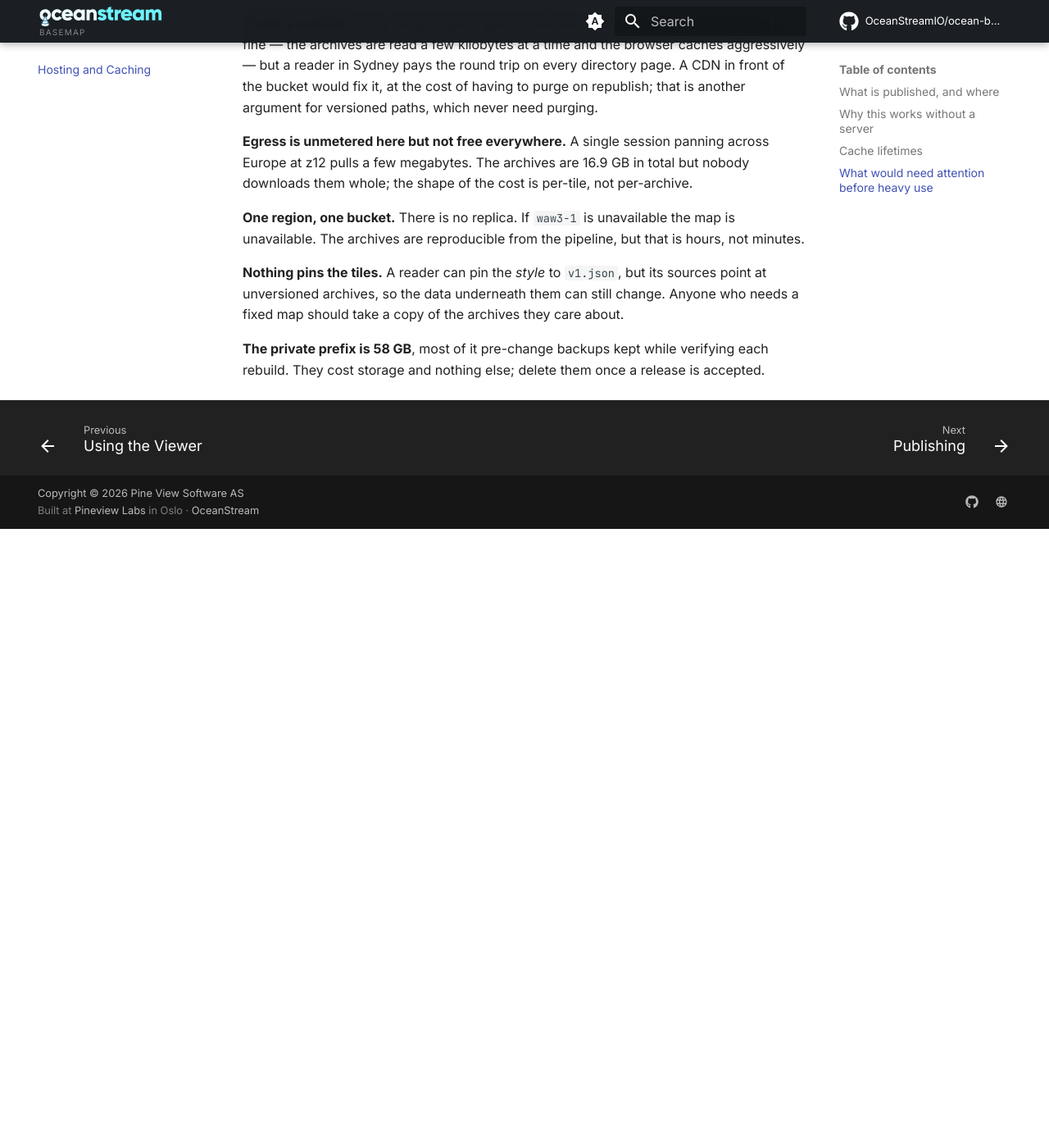
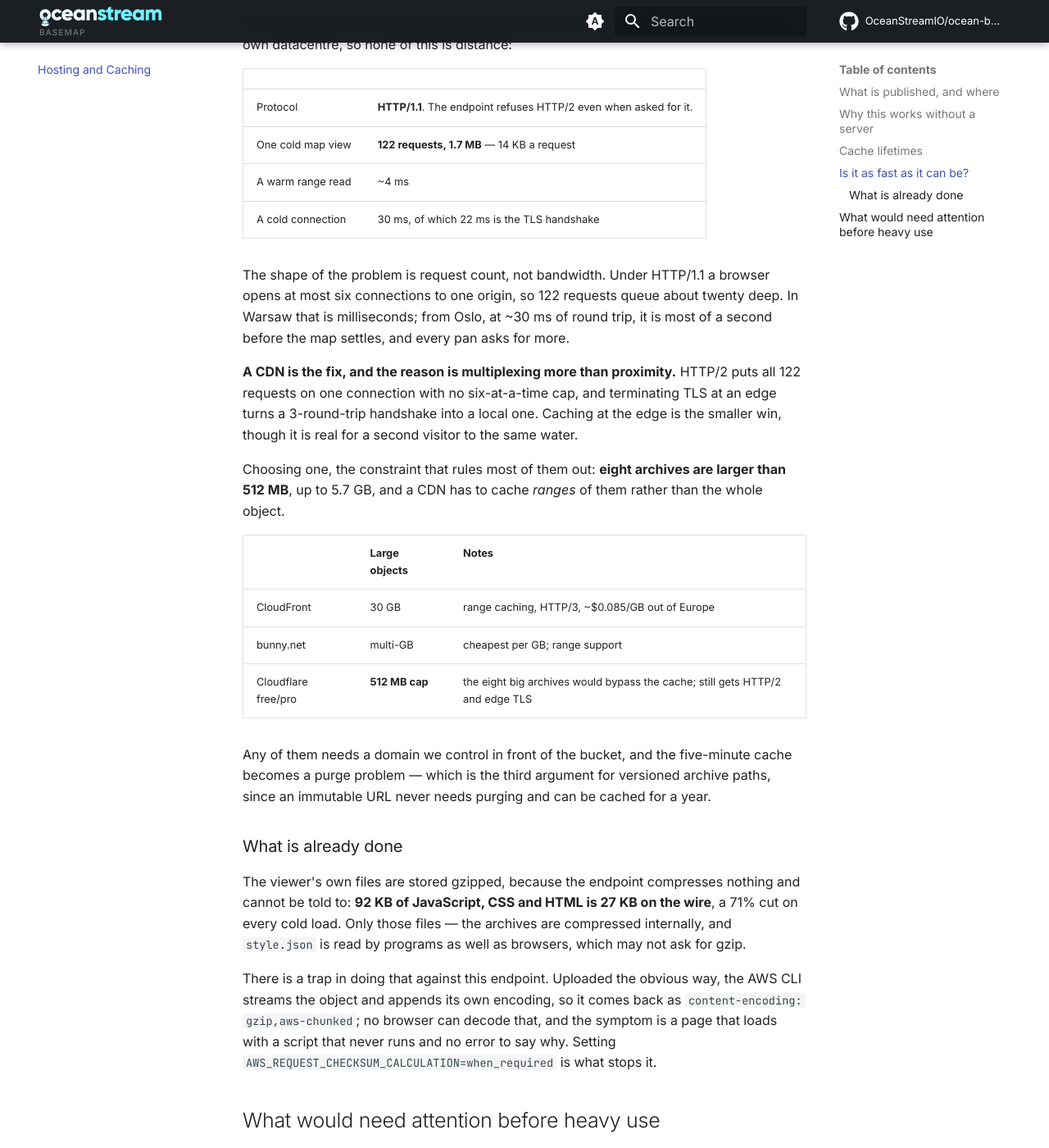
Before and after one commit to OceanStreamIO/ocean-basemap, an MkDocs documentation site: the page built from docs/hosting.md, in a window 1280 px wide and 1400 px high, scrolled down 1949 px. Shown: the whole window at 82% size. Built offline with MkDocs 1.6.1 and Material for MkDocs 9.7.7, drawn with Linux system fonts in a browser that asks for light colours; comment, search, counter and statistics services are not loaded; before the commit the page ends 2594 px from its top, so only the background shows below that; some of the changed text lies outside the part shown.

Commit message:
perf: serve the viewer compressed, and measure what is actually slow
The bucket viewer felt slow, so it was measured from inside CloudFerro's own
datacentre, where distance cannot be the answer: the endpoint speaks HTTP/1.1
and refuses HTTP/2 even when asked, and one cold map view is 122 requests for
1.7 MB -- 14 KB each. A browser opens six connections to an origin, so those
queue twenty deep. In Warsaw that is nothing; from Oslo it is most of a second
before the map settles.

So the answer is a CDN, and for multiplexing more than for proximity. The
hosting notes now say that, with the constraint that decides which one: eight
archives are over 512 MB and one is 5.7 GB, and Cloudflare's free and pro
plans will not cache an object that size.

What could be done here and now is compression. The endpoint compresses
nothing and cannot be told to, so the viewer's own files are stored gzipped:
92 KB of JavaScript, CSS and HTML becomes 27 KB. Only those -- the archives
carry their own compression, and style.json is read by programs that may not
ask for gzip.

That took two goes. Uploaded the obvious way the CLI streams the object and
appends its own encoding, so it arrives as "gzip,aws-chunked", which no
browser can decode: the page loads, the script never runs, and nothing says
why. The viewer was broken for about a minute until the header explained it.
AWS_REQUEST_CHECKSUM_CALCULATION=when_required is the fix.

Co-Authored-By: Claude Opus 5 <noreply@anthropic.com>

```diff
--- a/docs/hosting.md
+++ b/docs/hosting.md
@@ -59,6 +59,55 @@ When it settles, the better shape is the one the style already uses: publish arc
 a versioned path, cache those for a year, and let the unversioned name be a short-lived
 pointer.
 
+## Is it as fast as it can be?
+
+No, and only one of the three reasons is about Poland. Measured from inside CloudFerro's
+own datacentre, so none of this is distance:
+
+| | |
+|---|---|
+| Protocol | **HTTP/1.1**. The endpoint refuses HTTP/2 even when asked for it. |
+| One cold map view | **122 requests, 1.7 MB** — 14 KB a request |
+| A warm range read | ~4 ms |
+| A cold connection | 30 ms, of which 22 ms is the TLS handshake |
+
+The shape of the problem is request count, not bandwidth. Under HTTP/1.1 a browser opens
+at most six connections to one origin, so 122 requests queue about twenty deep. In
+Warsaw that is milliseconds; from Oslo, at ~30 ms of round trip, it is most of a second
+before the map settles, and every pan asks for more.
+
+**A CDN is the fix, and the reason is multiplexing more than proximity.** HTTP/2 puts
+all 122 requests on one connection with no six-at-a-time cap, and terminating TLS at an
+edge turns a 3-round-trip handshake into a local one. Caching at the edge is the smaller
+win, though it is real for a second visitor to the same water.
+
+Choosing one, the constraint that rules most of them out: **eight archives are larger
+than 512 MB**, up to 5.7 GB, and a CDN has to cache *ranges* of them rather than the
+whole object.
+
+| | Large objects | Notes |
+|---|---|---|
+| CloudFront | 30 GB | range caching, HTTP/3, ~$0.085/GB out of Europe |
+| bunny.net | multi-GB | cheapest per GB; range support |
+| Cloudflare free/pro | **512 MB cap** | the eight big archives would bypass the cache; still gets HTTP/2 and edge TLS |
+
+Any of them needs a domain we control in front of the bucket, and the five-minute cache
+becomes a purge problem — which is the third argument for versioned archive paths, since
+an immutable URL never needs purging and can be cached for a year.
+
+### What is already done
+
+The viewer's own files are stored gzipped, because the endpoint compresses nothing and
+cannot be told to: **92 KB of JavaScript, CSS and HTML is 27 KB on the wire**, a 71% cut
+on every cold load. Only those files — the archives are compressed internally, and
+`style.json` is read by programs as well as browsers, which may not ask for gzip.
+
+There is a trap in doing that against this endpoint. Uploaded the obvious way, the AWS
+CLI streams the object and appends its own encoding, so it comes back as
+`content-encoding: gzip,aws-chunked`; no browser can decode that, and the symptom is a
+page that loads with a script that never runs and no error to say why. Setting
+`AWS_REQUEST_CHECKSUM_CALCULATION=when_required` is what stops it.
+
 ## What would need attention before heavy use
 
 **There is no CDN.** Every range request goes to Warsaw. For a European audience that is
```
Also changed, not shown: 1 other file.
